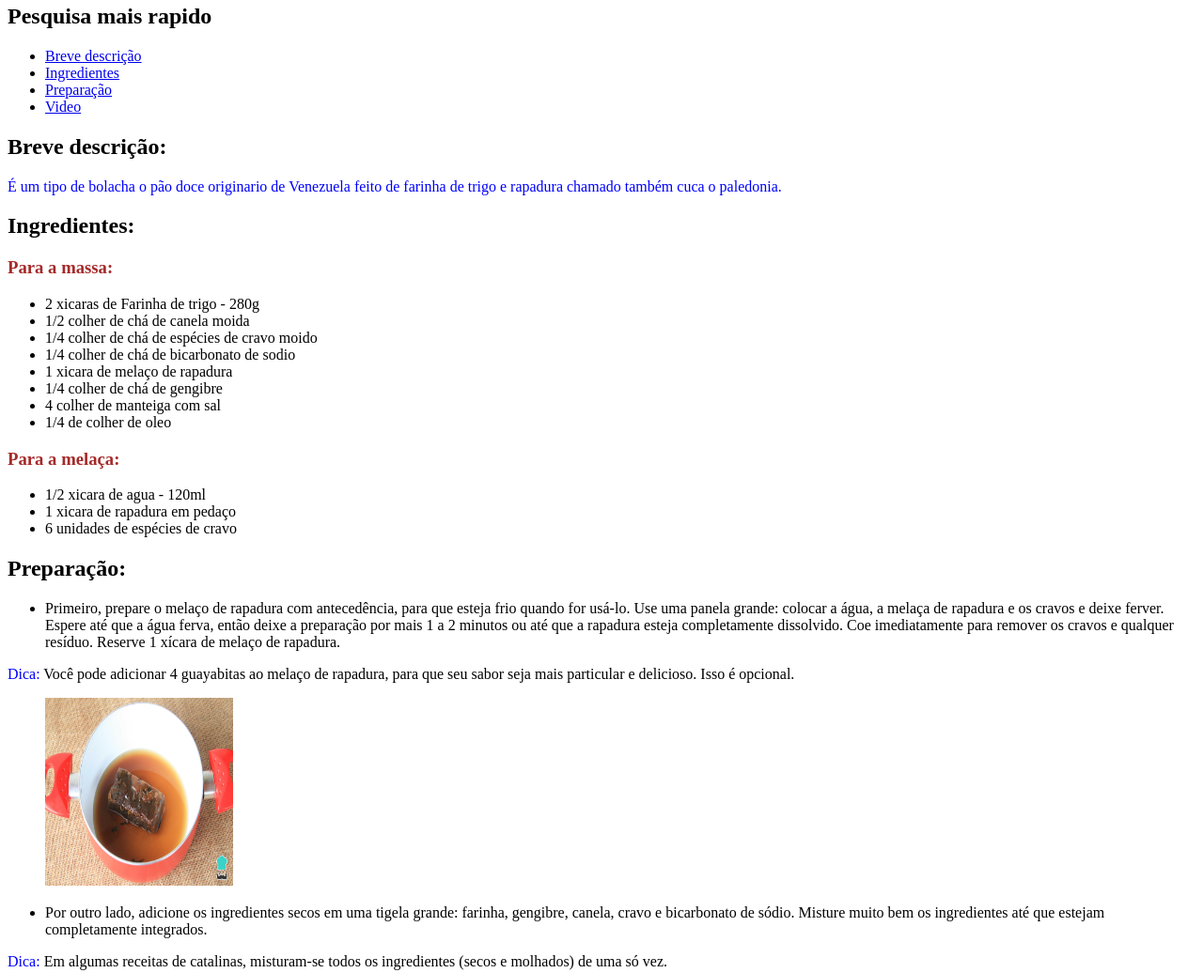
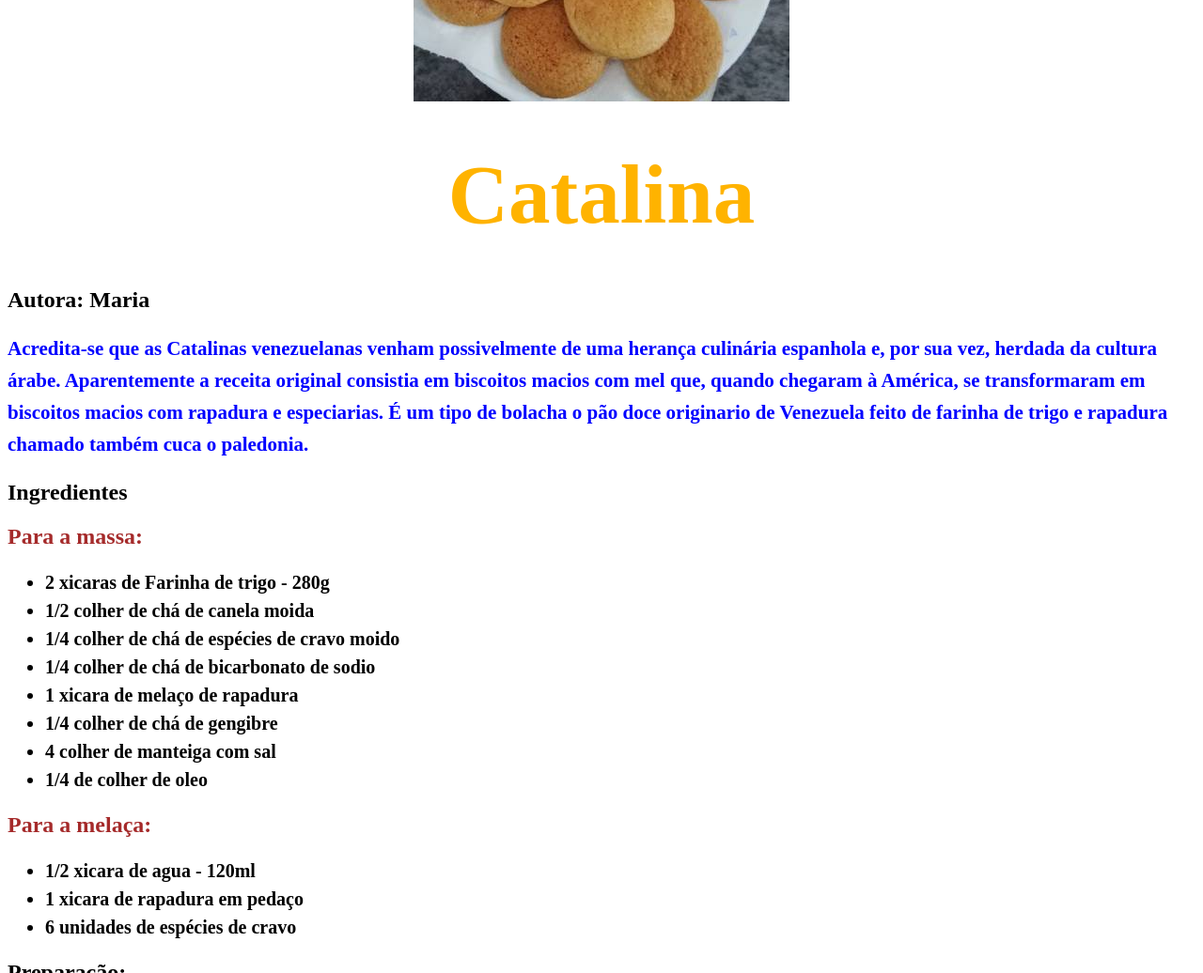
Before and after one commit to LennyLucena7/Exercicio4HTML, a plain HTML site: page INDEX.HTML in a window 1280 px wide. Shown: the part 300-1336 px from the top of the page at 94% size. Drawn offline with Linux system fonts and the light colour scheme.

Commit message:
AplicandoCss

```diff
--- a/INDEX.HTML
+++ b/INDEX.HTML
@@ -1,37 +1,45 @@
-<!DOCTYPE html> <!-- Tipo do documento -->
+<!DOCTYPE html>
 
-<html lang="pt-br"> <!-- Inicio do arquivo HTML com o atributo da língua -->
+<html lang="pt-br">
 
-    <head> <!-- Informações da página -->
+    <head>
         <meta charset="UTF-8">
-        <title> Receita </title>
+        <link rel="stylesheet" href="css/main.css">
+        <link rel="stylesheet" href="receta.css">
+        <link rel="stylesheet" href="https://fonts.googleapis.com/css?family=Kaushan+script|Playfair+display+sc|Source+sans+pro" rel="stylesheet">
+        <title> Catalina |Receita </title>
     </head>
 
-    <body> <!-- Conteúdo da página -->
-        <h1> Catalinas </h1>
+    <body>
+       <div class="Alinear_flex">
+           <img src="img/cata.jpg">
 
-        <figure>
-         <img src="img/cata.jpg" width="200px" height="200px">
+        </div>
 
-        </figure>
-        <h2>Pesquisa mais rapido</h2>
-        <ul>
-          <li><a href="#Breve-descrição"> Breve descrição</a></li>
-          <li><a href="#Ingredientes"> Ingredientes</a></li>
-          <li><a href="#Preparação"> Preparação</a></li>
-          <li><a href="#Video"> Video</a></li>
-        </ul>
+        <div class="menu">
+            <h1 class="menu_titulo">Catalina</h1>
+        </div>
 
+        <div>
+            <p class="CentrarEstetexto"></p>
+            <h2>Autora: Maria</h2>
+        </div>
+
+        <div class="paragrafo">
             <p>
-                <h2> Breve descrição: </h2>
-                <span style="color:blue;">
-                    É um tipo de bolacha o pão doce originario de Venezuela feito de farinha de trigo e rapadura chamado também cuca o paledonia.
-                </span>
+                Acredita-se que as Catalinas venezuelanas venham possivelmente de uma herança culinária espanhola e, por sua vez,
+                herdada da cultura árabe. Aparentemente a receita original consistia em biscoitos macios com mel que, quando
+                chegaram à América, se transformaram em biscoitos macios com rapadura e especiarias.
+                É um tipo de bolacha o pão doce originario de Venezuela feito de farinha de trigo e
+                rapadura chamado também cuca o paledonia.
             </p>
 
-            <h2>Ingredientes:</h2>
-            <h3> <span style="color:brown;"> Para a massa: </span></h3>
-            <ul>
+        </div>
+
+            <h2 class="Ingredientes:"> Ingredientes</h2>
+            <h2> <span style="color:brown;"> Para a massa: </span></h2>
+
+            <ul class="massa">
                 <li> 2 xicaras de Farinha de trigo - 280g</li>
                 <li>1/2 colher de chá de canela moida</li>
                 <li>1/4 colher de chá de espécies de cravo moido</li>
@@ -41,61 +49,30 @@
                 <li>4 colher de manteiga com sal</li>
                 <li>1/4 de colher de oleo</li>
             </ul>
-            <h3><span style="color:brown;">  Para a melaça: </span> </h3>
-            <ul>
+            <h2><span style="color:brown;">  Para a melaça: </span> </h2>
+            <ul class="melaça">
                 <li>1/2 xicara de agua - 120ml</li>
                 <li>1 xicara de rapadura em pedaço</li>
                 <li>6 unidades de espécies de cravo </li>
             </ul>
             <h2> Preparação:</h2>
-            <ul>
+            <ul class="preparaçao">
                 <li> Primeiro, prepare o melaço de rapadura com antecedência, para que esteja frio quando for usá-lo. Use uma panela grande: colocar a água, a melaça de rapadura e os cravos e deixe ferver. Espere até que a água ferva, então deixe a preparação por mais 1 a 2 minutos ou até que a rapadura esteja completamente dissolvido. Coe imediatamente para remover os cravos e qualquer resíduo. Reserve 1 xícara de melaço de rapadura.</li>
-            </ul>
+                    <p><span style="color:blue"> Dica:</span> Você pode adicionar 4 guayabitas ao melaço de rapadura, para que seu sabor seja mais particular e delicioso. Isso é opcional.</p>
 
-            <p><span style="color:blue"> Dica:</span> Você pode adicionar 4 guayabitas ao melaço de rapadura, para que seu sabor seja mais particular e delicioso. Isso é opcional.</p>
-        <figure>
-             <img src="img/image1.jpg" width="200px" height="200px">
+                <li>Por outro lado, adicione os ingredientes secos em uma tigela grande: farinha, gengibre, canela, cravo e bicarbonato de sódio. Misture muito bem os ingredientes até que estejam completamente integrados.</li>
+                    <p> <span style="color:blue"> Dica:</span> Em algumas receitas de catalinas, misturam-se todos os ingredientes (secos e molhados) de uma só vez. </p>
 
-        </figure>
-            <ul>
-                <li>Por outro lado, adicione os ingredientes secos em uma tigela grande: farinha, gengibre, canela, cravo e bicarbonato de sódio. Misture muito bem os ingredientes até que estejam completamente integrados.</li>
-            </ul>
-            <p> <span style="color:blue"> Dica:</span> Em algumas receitas de catalinas, misturam-se todos os ingredientes (secos e molhados) de uma só vez. </p>
-        <figure>
-            <img src="img/image2.jpg" width="200px" height="200px">
+                <li>Adicione a manteiga aos poucos. Move-se muito bem até atingir uma consistência uniforme. </li>
+                    <p><span style="color:blue"> Dica:</span> A manteiga deve estar em temperatura ambiente.</p>
 
-        </figure>
+                <li>Adicione a melaça à preparação. Misture muito bem até obter uma massa lisa. Amasse um pouco com as pontas dos dedos para verificar a consistência, mas não amasse muito.</li>
 
-            <ul>
-                <li>Adicione a manteiga aos poucos. Move-se muito bem até atingir uma consistência uniforme. </li>
-            </ul>
-            <p><span style="color:blue"> Dica:</span> A manteiga deve estar em temperatura ambiente.</p>
-        <figure>
-            <img src="img/image3.jpg" width="200px" height="200px">
+                <li>Unte uma assadeira com 1/2 colher de sopa de óleo. Use as mãos para fazer bolas de cerca de 3 a 4 centímetros de diâmetro. Com os dedos enfarinhados, achate as bolas em uma forma circular uniforme. A altura dos biscoitos deve ser de 1/2 centímetro. Cada paledonia deve ser separada das demais por 3 centímetros, pois elas se expandem quando cozidas. </li>
+                    <p> <span style="color:blue"> Dica:</span> Pré-aqueça o forno a 300 graus.</p>
 
-        </figure>
-            <ul>
-                <li>Adicione a melaça à preparação. Misture muito bem até obter uma massa lisa. Amasse um pouco com as pontas dos dedos para verificar a consistência, mas não amasse muito.</li>
-            </ul>
-            <figure>
-                <img src="img/image4.jpg" width="200px" height="200px">
-            </figure>
-            <ul>
-                <li>Unte uma assadeira com 1/2 colher de sopa de óleo. Use as mãos para fazer bolas de cerca de 3 a 4 centímetros de diâmetro. Com os dedos enfarinhados, achate as bolas em uma forma circular uniforme. A altura dos biscoitos deve ser de 1/2 centímetro. Cada paledonia deve ser separada das demais por 3 centímetros, pois elas se expandem quando cozidas. </li>
-            </ul>
+                <li> Asse as catalinas pretas por 30 minutos a uma temperatura de 300ºF ou 180ºC, ou até que as Catalinas venezuelanas estejam douradas. Ao retirar a assadeira do forno, solte imediatamente os biscoitos com uma espátula.</li>
 
-            <p> <span style="color:blue"> Dica:</span> Pré-aqueça o forno a 300 graus.</p>
-            <figure>
-                <img src="img/image5.jpg" width="200px" height="200px">
-
-            </figure>
-            <ul>
-                <li> Asse as catalinas pretas por 30 minutos a uma temperatura de 300ºF ou 180ºC, ou até que as Catalinas venezuelanas estejam douradas. Ao retirar a assadeira do forno, solte imediatamente os biscoitos com uma espátula.</li>
-            </ul>
-            <figure>
-                <img src="img/image6.jpg" width="200px" height="200px">
-            </figure>
-            <ul>
                 <li>Simplesmente delicioso! Estes magníficos biscoitos escuros têm um bom aroma. A sua textura é suave mas firme, o seu sabor é intenso e doce. </li>
             </ul>
             <h2> Melhor explicação com um video </h2>
--- /dev/null
+++ b/receta.css
@@ -0,0 +1,69 @@
+*{
+    box-sizing: border-box;
+    font-family:'Monterrat, sans-serif'
+}
+
+.Alinear_flex{
+   display: flex;
+   justify-content:center;
+
+}
+
+.menu_titulo{
+
+   text-align: center;
+   font: normal normal 900 89px/79px Montserrat;
+   letter-spacing: 0px;
+   color: #FFB300;
+   opacity: 1;
+}
+
+
+.centrartexto{
+
+    text-align:right;
+    font: normal normal 20 21px/34px Montserrat;
+    letter-spacing: 0px;
+    color:black;
+    opacity: 1;
+}
+
+
+.paragrafo{
+    text-align: left;
+    font: normal normal 600 21px/34px Montserrat;
+    letter-spacing: 0px;
+    color: blue;
+    opacity: 1;
+
+}
+
+.ingredientes{
+    text-align: left;
+font: normal normal 900 34px/42px Montserrat;
+letter-spacing: 0px;
+opacity: 1;
+}
+
+.massa{
+    text-align: left;
+font: normal normal 600 20px/30px Montserrat;
+letter-spacing: 0px;
+color: #000000;
+opacity: 1;
+}
+
+.melaça{
+    text-align: left;
+    font: normal normal 600 20px/30px Montserrat;
+    letter-spacing: 0px;
+    color: #000000;
+    opacity: 1;
+}
+.preparaçao{
+    text-align: left;
+font: normal normal 600 20px/30px Montserrat;
+letter-spacing: 0px;
+color: #000000;
+opacity: 1;
+}
```
